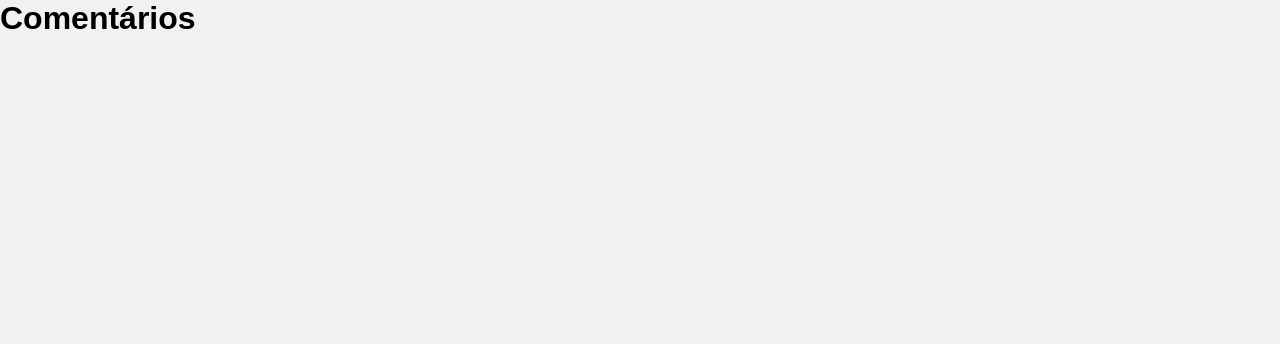
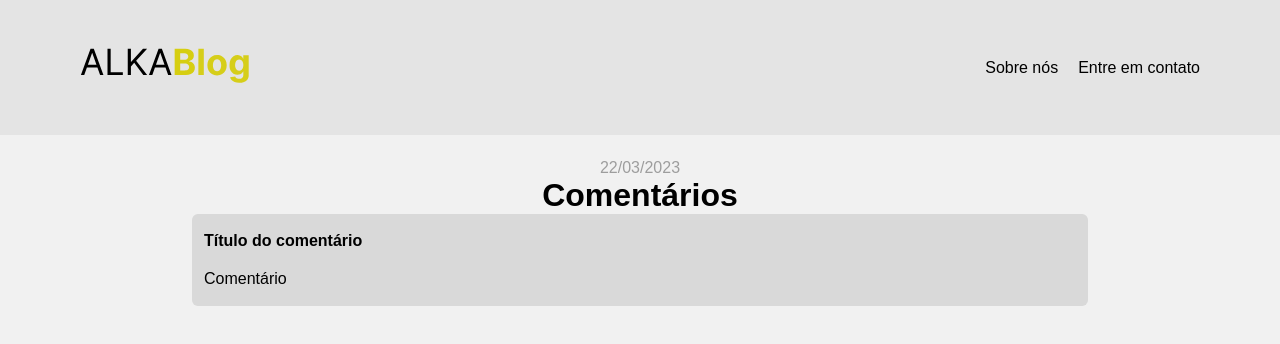
Before and after one commit to AdsonVilla/Posts-and-Comments, a React (Vite) app in the folder teste-frontend/: page /comments in a window 1280 px wide. Shown: the top 344 px of the page. Built offline with nearby package versions, Linux system fonts and the light colour scheme.

Commit message:
feat: Adicionar blocos de comentários

```diff
--- a/teste-frontend/src/components/BlogPost/index.jsx
+++ b/teste-frontend/src/components/BlogPost/index.jsx
@@ -17,12 +17,11 @@ export function BlogPost() {
       <ul>
         {posts.map((post) => {
           return (
-            <li key={post.title} className="posts-list">
+            <li key={post.id} className="posts-list">
               <Link to="/comments">
-                {/* <div className="post-box"> */}
                 <h3>{post.title}</h3>
+                <span>{post.id}</span>
                 <p>{post.body}</p>
-                {/* </div> */}
               </Link>
             </li>
           );
--- a/teste-frontend/src/components/Navbar/index.jsx
+++ b/teste-frontend/src/components/Navbar/index.jsx
@@ -1,12 +1,13 @@
+import { Link } from "react-router-dom";
 import "./navbar.css";
 
 export function Navbar() {
   return (
     <nav className="navbar">
       <div className="nav-contents">
-        <div>
+        <Link to="/">
           <img src="/ALKABlog.svg" alt="Logo-Alkablog" />
-        </div>
+        </Link>
         <div>
           <ul className="options">
             <li>
--- /dev/null
+++ b/teste-frontend/src/components/PostComments/index.jsx
@@ -0,0 +1,17 @@
+import { useEffect, useState } from "react";
+import "./postComments.css";
+
+export function PostComments() {
+  return (
+    <div>
+      <ul>
+        <li className="comments-list">
+          <div className="comment-box">
+            <h4>Título do comentário</h4>
+            <p>Comentário</p>
+          </div>
+        </li>
+      </ul>
+    </div>
+  );
+}
--- /dev/null
+++ b/teste-frontend/src/components/PostComments/postComments.css
@@ -0,0 +1,20 @@
+.comments-list {
+  display: flex;
+  flex-direction: column;
+  align-items: center;
+  justify-content: center;
+  width: 100%;
+}
+
+.comment-box {
+  display: flex;
+  flex-direction: column;
+  justify-content: center;
+  color: #000;
+  background-color: #d9d9d9;
+  width: 70%;
+  gap: 20px;
+  padding: 18px 12px;
+  border-radius: 6px;
+  margin-bottom: 36px;
+}
--- a/teste-frontend/src/pages/Comments/comments.css
+++ b/teste-frontend/src/pages/Comments/comments.css
@@ -0,0 +1,11 @@
+.header {
+  margin-top: 24px;
+  display: flex;
+  flex-direction: column;
+  align-items: center;
+  justify-content: center;
+}
+
+.header span {
+  color: #9d9d9d;
+}
--- a/teste-frontend/src/pages/Comments/index.jsx
+++ b/teste-frontend/src/pages/Comments/index.jsx
@@ -1,9 +1,17 @@
+import { Navbar } from "../../components/Navbar";
+import { PostComments } from "../../components/PostComments";
 import "./comments.css";
 
 function Comments() {
   return (
     <div>
-      <h1>Comentários</h1>
+      <Navbar />
+      <header className="header">
+        <span>22/03/2023</span>
+        <h1>Comentários</h1>
+      </header>
+
+      <PostComments />
     </div>
   );
 }
```
